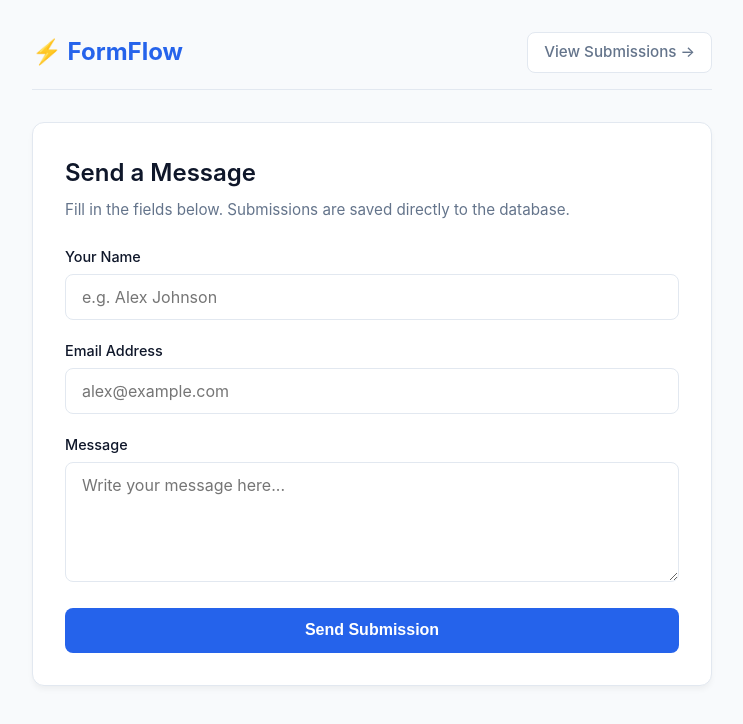
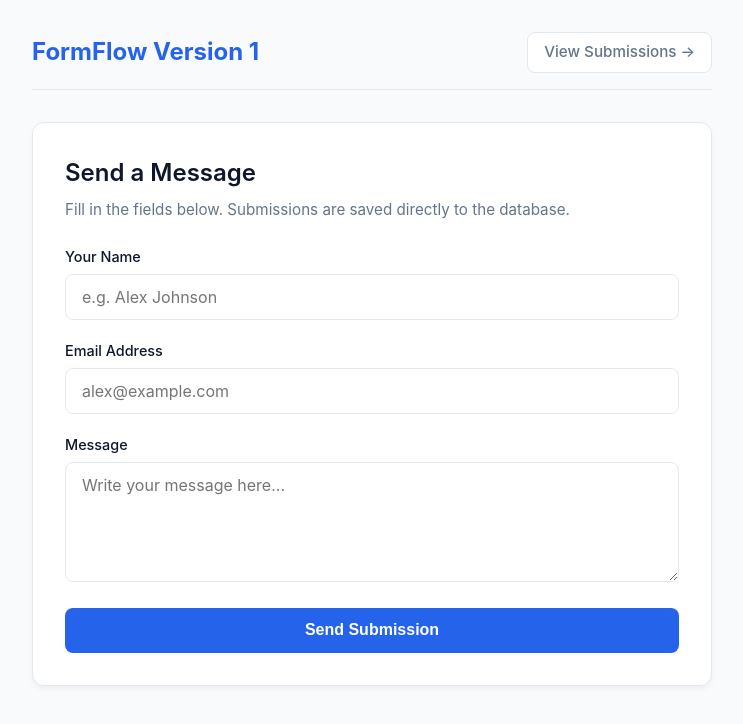
Before and after one commit to onuigboprecious/cloud-capstone-project, a plain HTML site: page application/frontend/index.html in a window 1280 px wide. Shown: the whole page, without its empty margins (268-1011 px from the left). Drawn offline with Linux system fonts and the light colour scheme.

Commit message:
official version 1

```diff
--- a/application/frontend/index.html
+++ b/application/frontend/index.html
@@ -1,15 +1,17 @@
 <!DOCTYPE html>
 <html lang="en">
+
 <head>
   <meta charset="UTF-8">
   <meta name="viewport" content="width=device-width, initial-scale=1.0">
   <title>FormFlow - Submit</title>
   <link rel="stylesheet" href="/styles.css">
 </head>
+
 <body>
   <div class="container">
     <header class="header">
-      <a href="/" class="logo">⚡ FormFlow</a>
+      <a href="/" class="logo">FormFlow Version 1</a>
       <a href="/submissions" class="nav-link">View Submissions &rarr;</a>
     </header>
 
@@ -87,4 +89,5 @@
     });
   </script>
 </body>
+
 </html>
```
